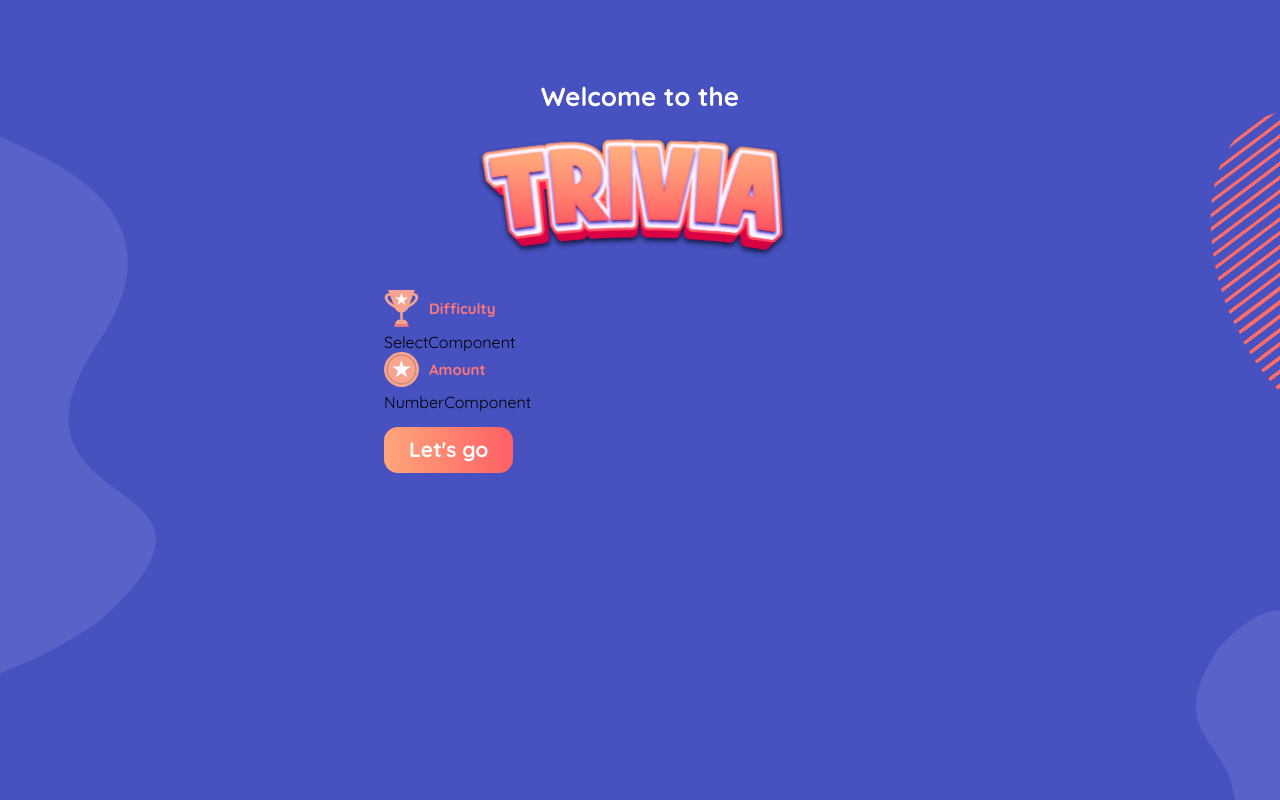
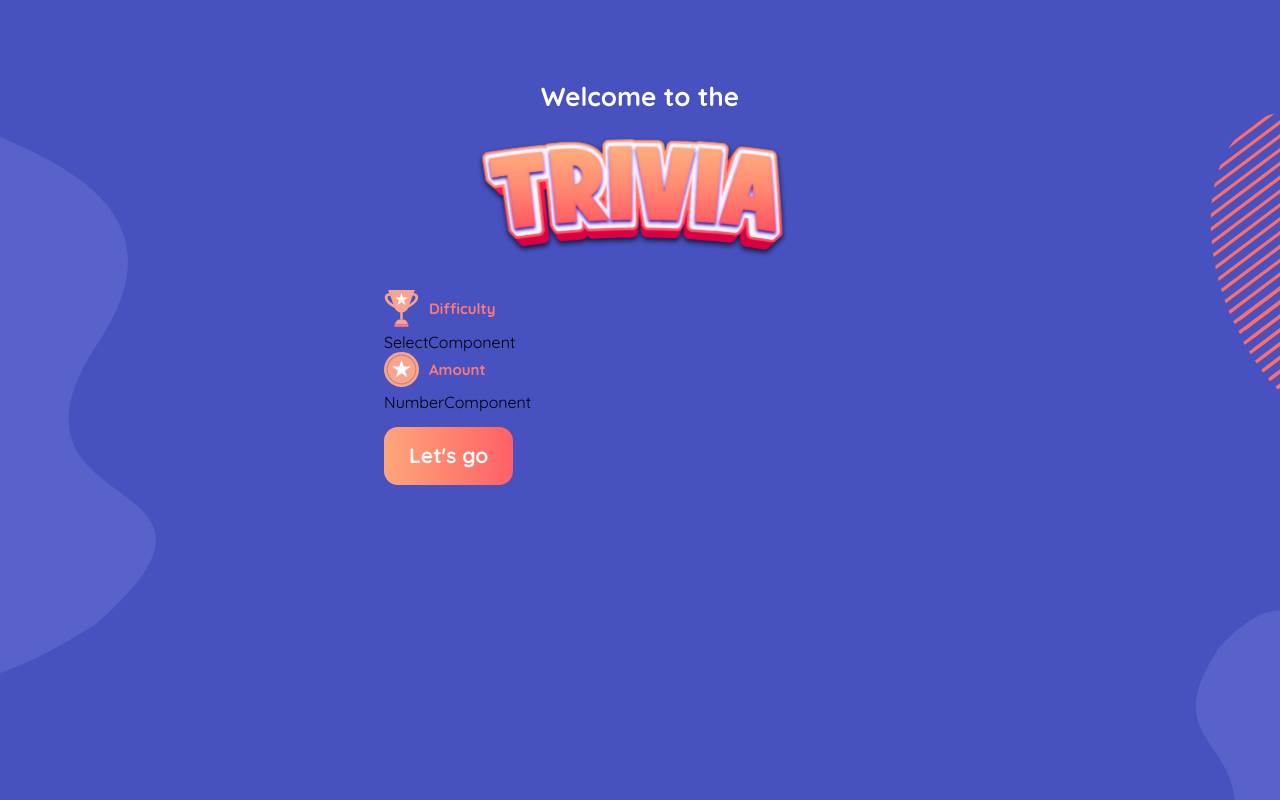
Before and after one commit to curious-33/trivia, a React (Create React App) app: page / in a window 1280 px wide. Built offline with nearby package versions, Linux system fonts and the light colour scheme.

Commit message:
add: button component

```diff
--- a/src/components/Button/index.tsx
+++ b/src/components/Button/index.tsx
@@ -7,7 +7,9 @@
   type?: "default" | "outline";
   variant?: "primary" | "orange";
   name: string;
-  onClick: React.MouseEventHandler<HTMLButtonElement>;
+  onClick?: React.MouseEventHandler<HTMLButtonElement>;
+  fullWidth?: boolean;
+  hoverEffect?: boolean;
   children?: React.ReactNode;
 }
 
@@ -16,13 +18,21 @@
   type = "default",
   variant = "primary",
   name,
+  fullWidth = false,
   onClick,
+  hoverEffect = false,
   children,
 }): JSX.Element => {
   return (
     <button
       type={htmlType}
-      className={cx("buttonComponent", `btn-${type}`, `btn-${variant}`)}
+      className={cx(
+        "buttonComponent",
+        `btn-${type}`,
+        `btn-${variant}`,
+        fullWidth ? "fullWidth" : "",
+        hoverEffect ? "hoverEffect" : ""
+      )}
       onClick={onClick}
     >
       {name ? name : children}
--- a/src/components/Button/style.scss
+++ b/src/components/Button/style.scss
@@ -1,5 +1,5 @@
 .buttonComponent {
-  padding: 7px 25px;
+  padding: 13px 25px;
   border-radius: 14px;
   font-family: var(--font-family);
   font-weight: 700;
@@ -12,6 +12,17 @@
   outline: 0;
   // user-select: none;
   cursor: pointer;
+
+  &.hoverEffect {
+    &:hover,
+    &:focus {
+      transform: scale(1.03);
+    }
+  }
+
+  &.fullWidth {
+    width: 100%;
+  }
 
   &.btn-default {
     color: var(--text-white);
```
